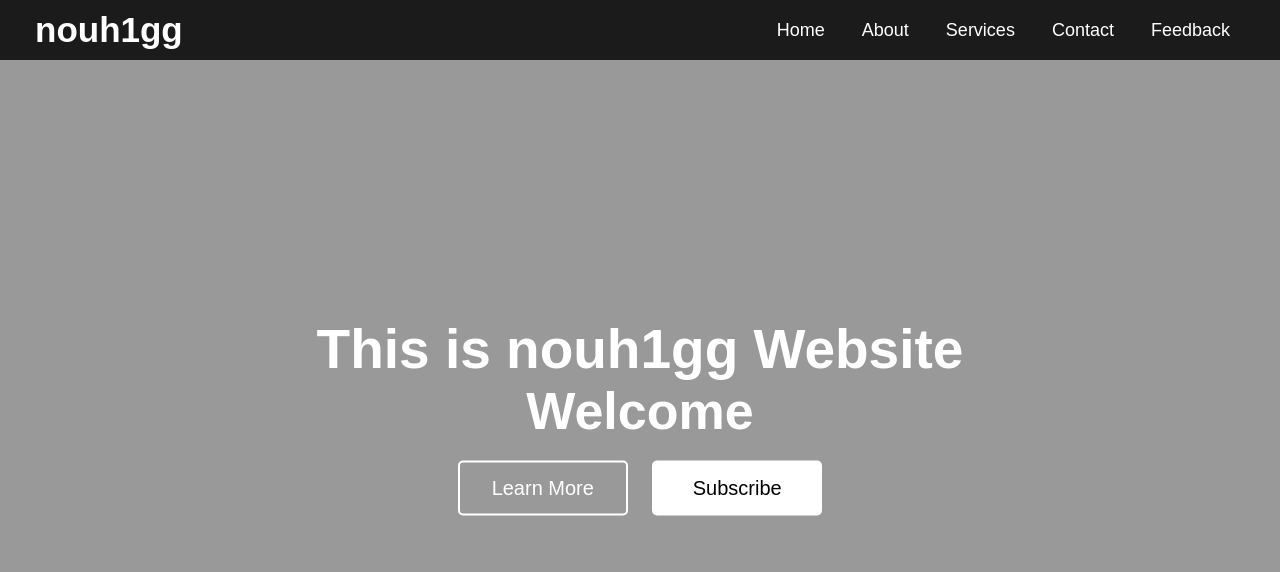
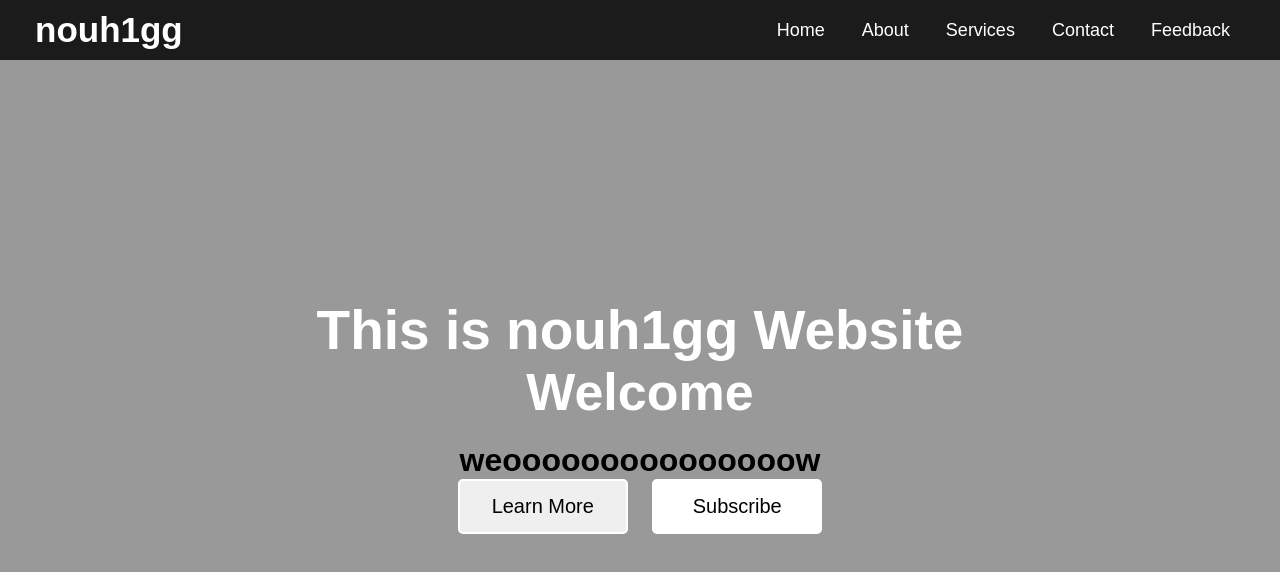
Before and after one commit to noah1gg/repo-1, a plain HTML site: page index.html in a window 1280 px wide. Drawn offline with Linux system fonts and the light colour scheme.

Commit message:
deuxieme

```diff
--- a/index.html
+++ b/index.html
@@ -6,6 +6,7 @@
     <title> Website Layout | CodingLab</title>
     <link rel="stylesheet" href="style.css">
     <link rel="stylesheet" href="https://cdnjs.cloudflare.com/ajax/libs/font-awesome/5.15.2/css/all.min.css"/>
+    <link rel="stylesheet" href="jet.js">
    </head>
 <body>
   <nav>
@@ -27,6 +28,7 @@
     <div class="title">This is nouh1gg Website</div>
     <div class="sub_title">Welcome</div>
     <div class="btns">
+      <h1>weooooooooooooooow</h1>
       <button>Learn More</button>
       <button>Subscribe</button>
     </div>
--- a/style.css
+++ b/style.css
@@ -109,7 +109,7 @@
   }
   .btns button:first-child:hover{
     background: white;
-    color: black;
+    color: rgb(60, 0, 255);
   }
   .center .btns button:last-child{
     background: white;
```
Also changed, not shown: jet.js (added).
